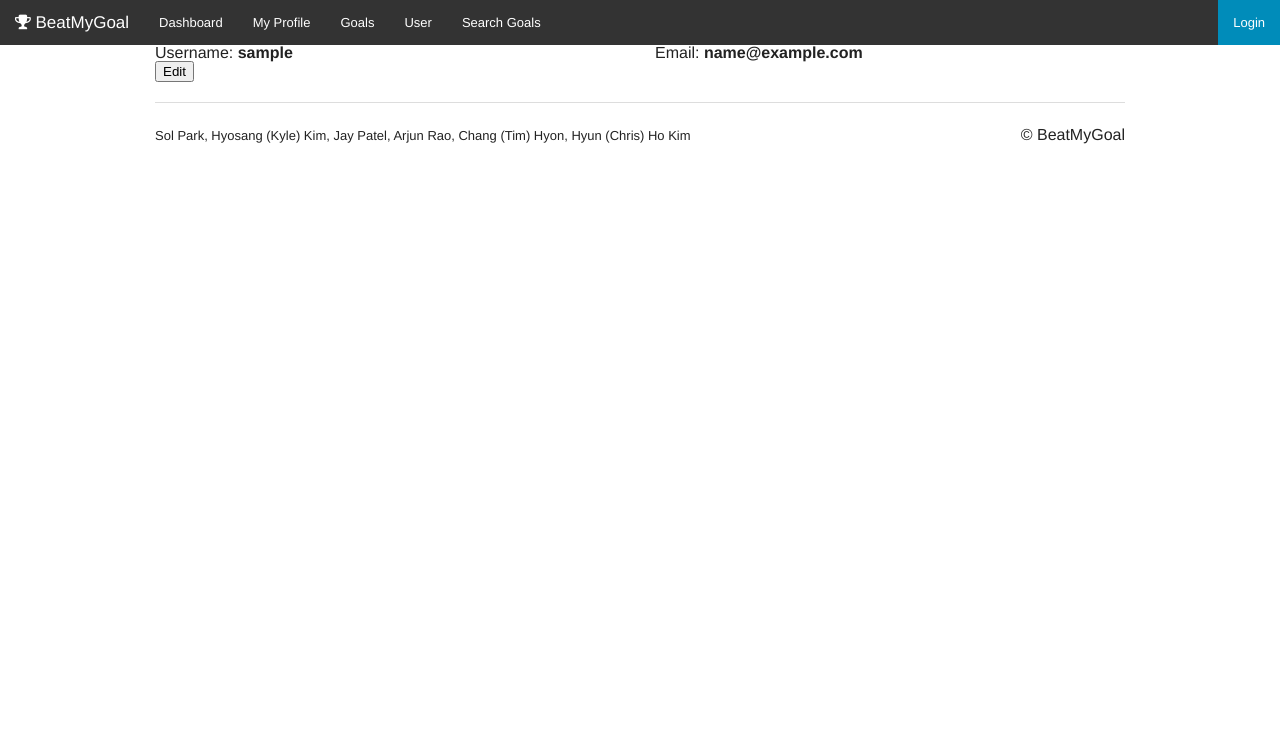
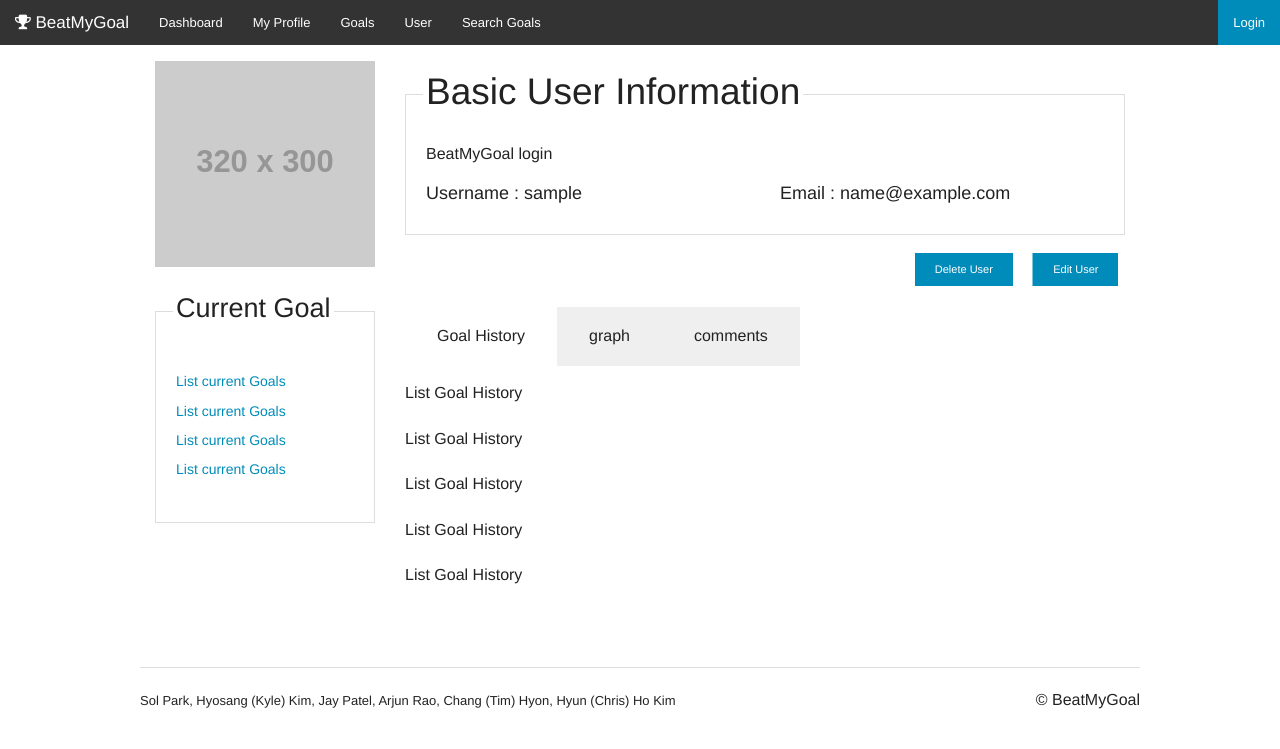
Before and after one commit to BeatMyGoal/beatmygoal, a Django app: page /users/1/ in a window 1280 px wide. Shown: the top 749 px of the page. Run offline with Django 3.2, Linux system fonts and the light colour scheme; tables that the repository leaves empty hold one stand-in row (values such as "Sample post"); grey boxes labelled with a size stand in for pictures from a placeholder-image service; some libraries are stand-ins or nearby versions.

Commit message:
userView

```diff
--- a/beatmygoal/urls.py
+++ b/beatmygoal/urls.py
@@ -25,6 +25,4 @@ urlpatterns = patterns('',
 	url(r'^users/test/$', core.views.test_user),
 	url(r'^users/test/view', core.views.view_user2),
 	url(r'^users/test/edit', core.views.edit_user2),
-
-
 )
--- a/core/views.py
+++ b/core/views.py
@@ -13,6 +13,9 @@ from django.http import HttpResponseRedirect
 
 def test(request):
     return render(request, 'index.html', {"foo": "bar"})
+
+def test2(request):
+    return render(request, 'viewUser.html', {"foo": "bar"})
 
 
 @csrf_exempt
--- a/templates/users/viewUser.html
+++ b/templates/users/viewUser.html
@@ -1,17 +1,132 @@
 {% extends "base.html" %}
 
-{% block title %}{{ user.username }}{% endblock %}
 
 {% block content %}
+<!doctype html>
 
-<base href="">
+<body>
 
-<div class="row">
-	<div class="large-6 columns">Username: <strong>{{ user.username }}</strong></div>
-	<div class="large-6 columns">Email: <strong>{{ user.email }}</strong></div>
-</div>
-<div class="row">
-	<div class="large-12 columns"><a href="edit"><input type="button" value="Edit"></a></div>
-</div>
+  <div class="row">
+    <!-- Main Content Section -->
+    <div class="large-9 push-3 columns">
+
+    <form data-abide>
+      <fieldset>
+      <legend> <h2> Basic User Information</h2></legend>
+      <h7> BeatMyGoal login </h7><br><br>
+      <!--
+      / Facebook login / Tweeter login
+      -->
+
+      <div class="row">
+        <div class="large-6 columns">
+          <h5> Username : {{ user.username }} </5>
+        </div>
+        <div class="large-6 columns">
+          <h5> Email : {{ user.email }} </h5>
+        </div>
+      </div>
+
+<!--
+      <div class="row">
+        <div class="large-6 columns">
+          <label for="First Name"> First Name
+            <input id='First_Name' type="text" value="">
+          </label>
+        </div>
+        <div class="large-6 columns">
+          <label for="Last Name"> Last Name
+            <input id='Last_Name' type="text" value="">
+          </label>
+        </div>
+      </div>
+
+      <div class="row">
+        <div class="large-6 columns">
+          <label for="Error Code"> Error Code
+            <input id='Error_Code' type="text" value="">
+          </label>
+        </div>
+        <div class="large-6 columns">
+          <label for="User id"> Userid
+            <input id='Userid' type="text" value="">
+          </label>
+        </div>
+      </div>
+
+-->
+      </fieldset>
+    </form>
+
+    <!-- buttons -->
+    <div class="row">
+      <ul class="button-group right">
+        <li><a id = "delete_user_button" type="submit" class="button tiny pull-5">Delete User</a></li>
+        <!--
+        <li><a id = "password_change_button" type="submit" class="button tiny pull-3">Password Change</a></li>
+        -->
+        <li><a id = "edit_user_button" type="submit" class="button tiny pull-3">Edit User</a></li>
+        </ul>
+    </div>
+
+
+
+    <!-- tabs -->
+    <dl class="section-container tabs" data-tab>
+        <dd class="active"><a href="#panel2-1">Goal History</a></dd>
+        <dd><a href="#panel2-2">graph</a></dd>
+        <dd><a href="#panel2-3">comments</a></dd>
+      </dl>
+      <div class="tabs-content">
+
+        <div class="content active" id="panel2-1">
+          <p> List Goal History </p>
+          <p> List Goal History </p>
+          <p> List Goal History </p>
+          <p> List Goal History </p>
+          <p> List Goal History </p>
+
+        </div>
+        <div class="content" id="panel2-2">
+          <p> This feature is not implemented yet </p>
+        </div>
+        <div class="content" id="panel2-3">
+          <p> This feature is not implemented yet </p>
+        </div>
+
+      </div>
+    </div>
+
+
+
+    <!-- Nav Sidebar (Left)-->
+    <div class="large-3 pull-9 columns">
+      <br> <p> <img src="http://placehold.it/320x300&text=photo" /></p>
+
+      <form data-abide>
+        <fieldset>
+        <legend> <h3> Current Goal </h3></legend>
+        <ul class="side-nav">
+
+
+
+          <li><a href="#">List current Goals</a></li>
+          <li><a href="#">List current Goals</a></li>
+          <li><a href="#">List current Goals</a></li>
+          <li><a href="#">List current Goals</a></li>
+
+
+
+        </ul>
+        </fieldset>
+      </form>
+    </div>
+
+
+
+
+
+  </body>
+</html>
 
 {% endblock %}
```
Also changed, not shown: templates/users/viewUser (2).html (deleted, +0 -17 lines).
